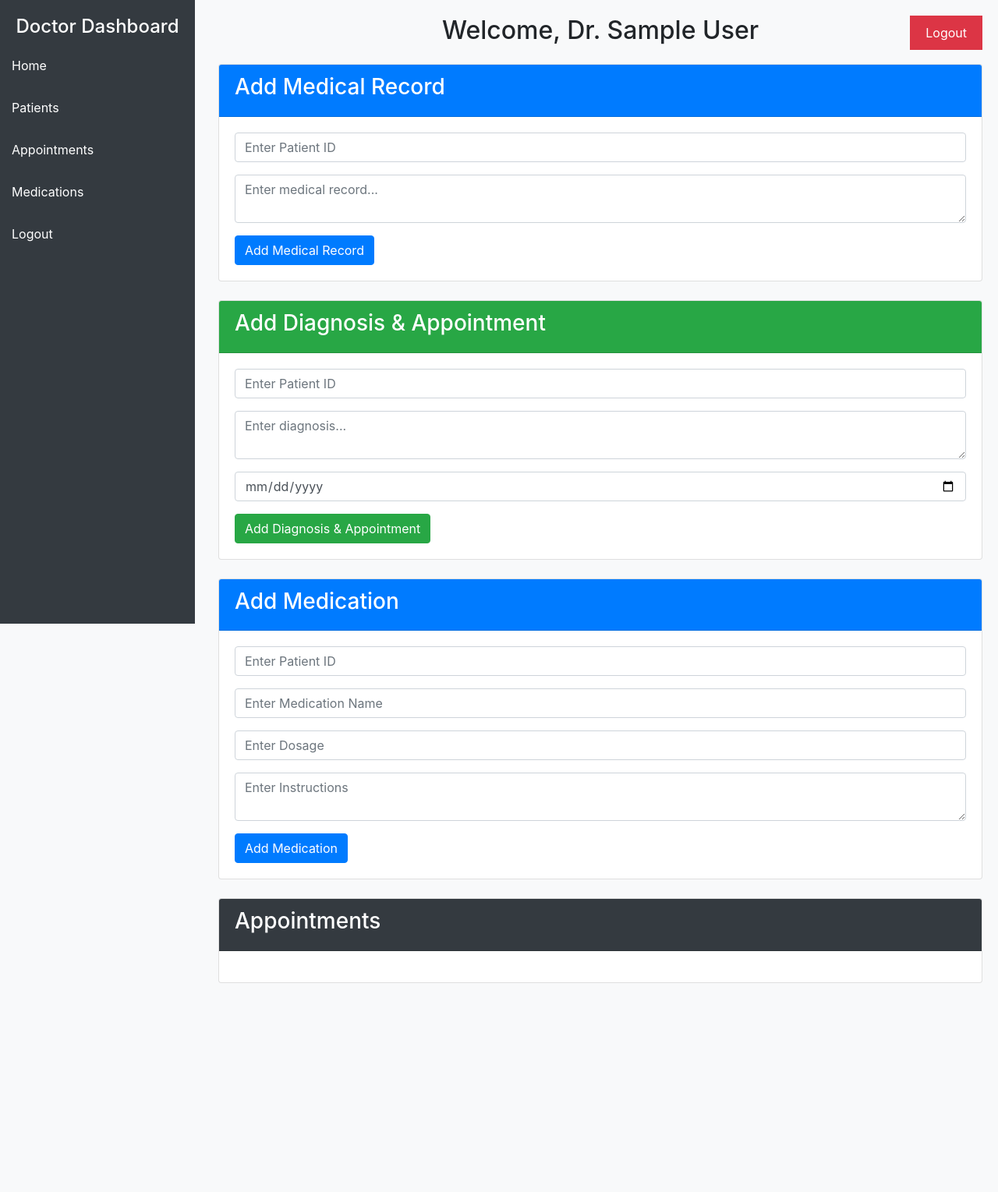
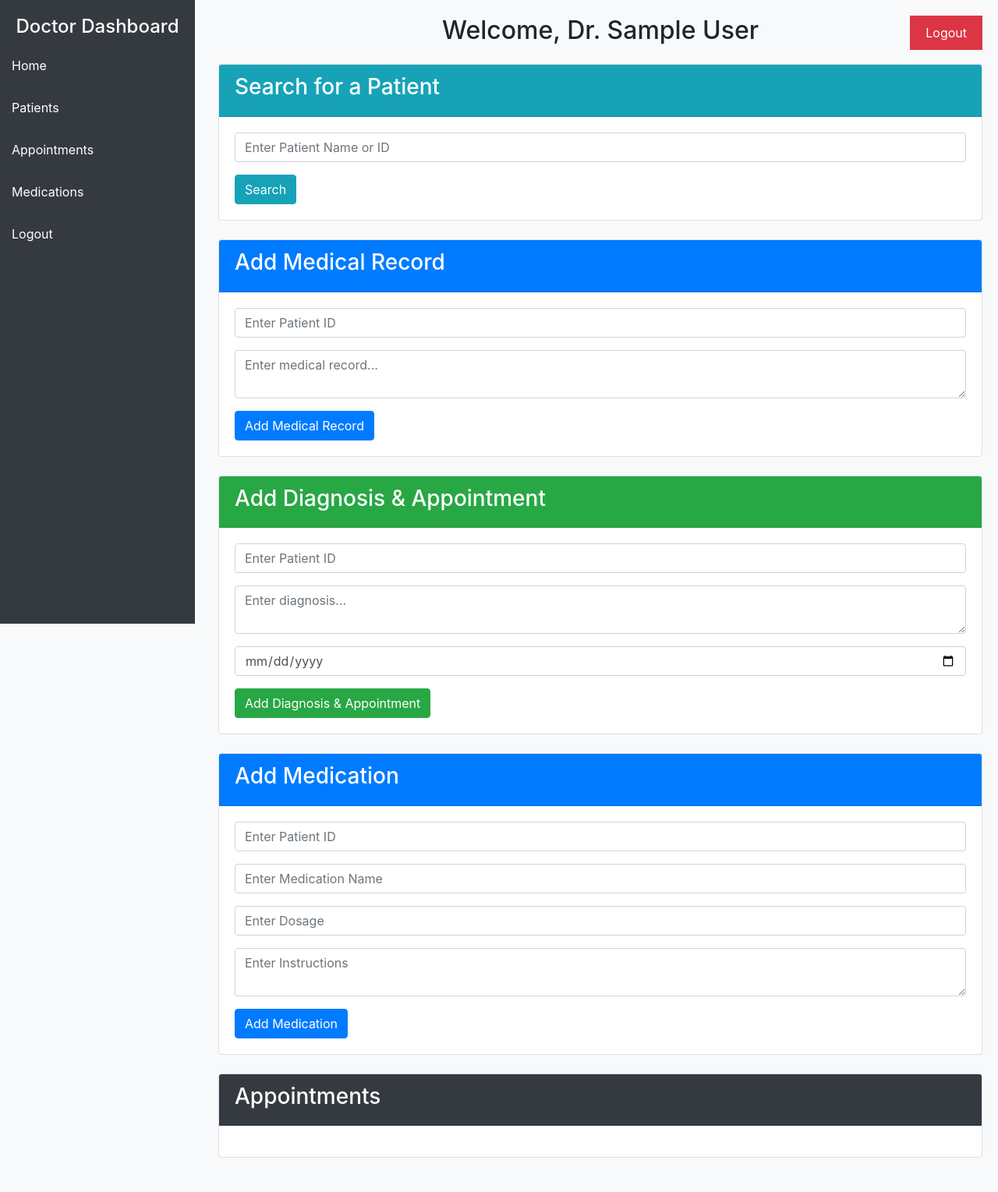
Before and after one commit to 3ITB-Group9/Clinic-Management-System, a PHP site: page /doctor_dashboard.php in a window 1280 px wide. Shown: the whole page at 78% size. Before the commit the page ends 1261 px from the top, so only its background shows below. Run offline with PHP 8.4, Linux system fonts and the light colour scheme; the visitor is signed in with stand-in values (Sample User, id 1); data that the repository does not hold is empty.

Commit message:
3 Task Done

```diff
--- a/doctor_dashboard.php
+++ b/doctor_dashboard.php
@@ -136,6 +136,59 @@ $appointments = $stmt->get_result();
 
     <button class="logout-btn" onclick="window.location.href='logout.php'">Logout</button>
 
+    <!-- Patient Search -->
+<div class="card my-4">
+    <div class="card-header bg-info text-white">
+        <h3>Search for a Patient</h3>
+    </div>
+    <div class="card-body">
+        <form method="GET">
+            <div class="form-group">
+                <input type="text" name="search_query" class="form-control" placeholder="Enter Patient Name or ID">
+            </div>
+            <button type="submit" class="btn btn-info">Search</button>
+        </form>
+    </div>
+</div>
+
+<?php
+// Check if a search query is provided
+if (isset($_GET['search_query']) && !empty($_GET['search_query'])) {
+    $search_query = "%" . $_GET['search_query'] . "%";
+
+    // Search for patients by name or ID
+    $search_sql = "SELECT id, name, email FROM users WHERE (id LIKE ? OR name LIKE ?) AND role = 'patient'";
+    $search_stmt = $conn->prepare($search_sql);
+    $search_stmt->bind_param("ss", $search_query, $search_query);
+    $search_stmt->execute();
+    $search_results = $search_stmt->get_result();
+?>
+    <div class="card my-4">
+        <div class="card-header bg-warning text-white">
+            <h3>Search Results</h3>
+        </div>
+        <div class="card-body">
+            <ul class="list-group">
+                <?php if ($search_results->num_rows > 0) {
+                    while ($patient = $search_results->fetch_assoc()) { ?>
+                        <li class="list-group-item">
+                            <strong>ID:</strong> <?php echo $patient['id']; ?>
+                            - <strong>Name:</strong> <?php echo htmlspecialchars($patient['name']); ?>
+                            - <strong>Email:</strong> <?php echo htmlspecialchars($patient['email']); ?>
+                        </li>
+                    <?php }
+                } else { ?>
+                    <li class="list-group-item text-danger">No results found.</li>
+                <?php } ?>
+            </ul>
+        </div>
+    </div>
+<?php
+    $search_stmt->close();
+}
+?>
+
+
     <!-- Add Medical Record -->
     <div class="card my-4">
         <div class="card-header bg-primary text-white">
```
